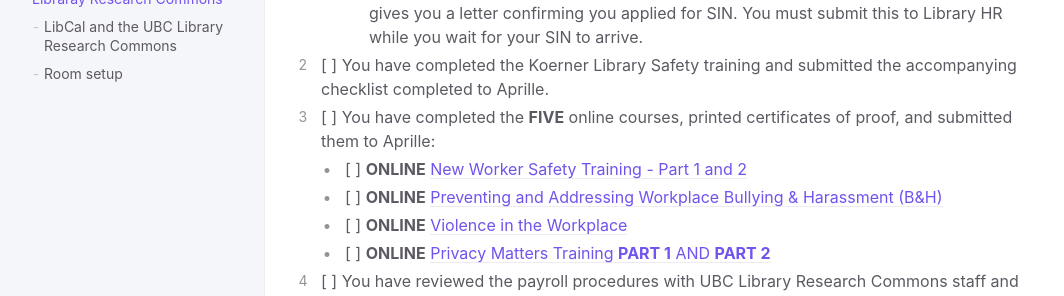
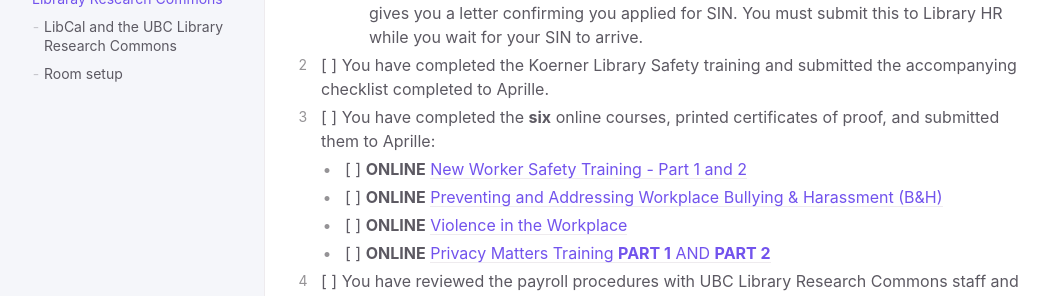
Before and after one commit to sarahblay/rc-docs, a Jekyll site: the page built from docs/gaaonboarding/gaaonboardingchecklist.md, in a window 1280 px wide. Shown: the part 513-809 px from the top of the page, without its empty margins (107-1171 px from the left). Built offline with Jekyll 4.4.1, drawn with Linux system fonts in a browser that asks for light colours.

Commit message:
Update gaaonboardingchecklist.md

```diff
--- a/docs/gaaonboarding/gaaonboardingchecklist.md
+++ b/docs/gaaonboarding/gaaonboardingchecklist.md
@@ -18,7 +18,7 @@ Welcome aboard! Here are the logistical things we need to take care of with you.
    - \[    \] **Foreign Students only**-Study permit (VISA) and SIN
      - if you do not yet have a SIN, you must apply immediately. Service Canada instantly gives you a letter confirming you applied for SIN. You must submit this to Library HR while you wait for your SIN to arrive.
 1. \[    \] You have completed the Koerner Library Safety training and submitted the accompanying checklist completed to Aprille.
-1. \[    \] You have completed the <b>FIVE</b> online courses, printed certificates of proof, and submitted them to Aprille:
+1. \[    \] You have completed the <b>six</b> online courses, printed certificates of proof, and submitted them to Aprille:
    - \[    \] **ONLINE** [New Worker Safety Training - Part 1 and 2](https://www.hse2.ubc.ca/moodle/course/index.php?categoryid=7)
    - \[    \] **ONLINE** [Preventing and Addressing Workplace Bullying & Harassment (B&H)](https://www.hse2.ubc.ca/moodle/course/index.php?categoryid=6)
    - \[    \] **ONLINE** [Violence in the Workplace](https://www.hse2.ubc.ca/moodle/course/index.php?categoryid=13)
```
